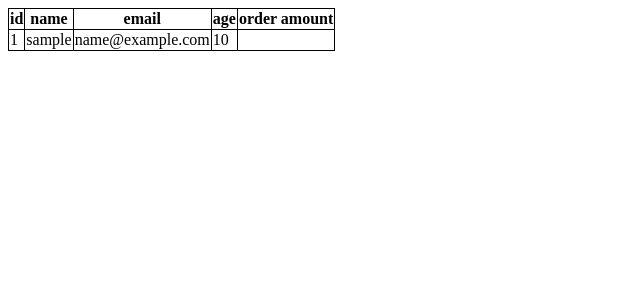
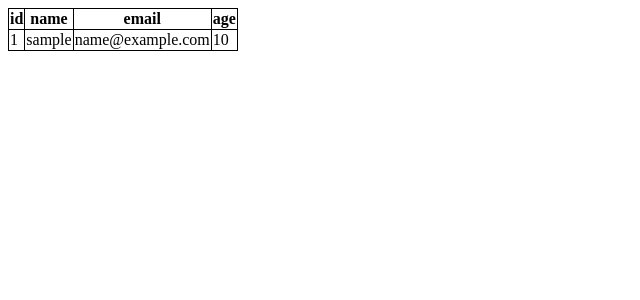
Before and after one commit to Dhinesh2820/flask_rendertemplate_database_connection, a Flask app: page /users/1 in a window 1280 px wide. Shown: the top 300 px of the page, without its empty margins (0-640 px from the left). Run offline with Flask 3, Linux system fonts and the light colour scheme; tables that the repository leaves empty hold one stand-in row (values such as "Sample post").

Commit message:
change cssandalsoregisterstatus create

```diff
--- a/models.py
+++ b/models.py
@@ -14,7 +14,7 @@
     phone=db.Column(db.String(500))
     address=db.Column(db.String(500))
     data=db.Column(db.LargeBinary)
-
+    registration_status = db.Column(db.Boolean, default=False)
 
 class Order(db.Model):
     id = db.Column(db.Integer, primary_key=True)
--- a/routes.py
+++ b/routes.py
@@ -160,3 +160,20 @@
         })
     # return jsonify(result)
     return render_template('image.html',result=result)
+
+@join_routes.route('/registered_users', methods=['GET'])
+def get_registered_users():
+    subquery = db.session.query(User.id).filter(User.registration_status == 1).subquery()
+
+    query = db.session.query(User).filter(User.id.in_(subquery))
+
+    result = []
+    for user in query:
+        result.append({
+            'id': user.id,
+            'username': user.username,
+            'email': user.email,
+            'registration_status': user.registration_status
+        })
+
+    return jsonify(result)
--- a/templates/id.html
+++ b/templates/id.html
@@ -4,7 +4,13 @@
         <title>
             indexpage
         </title>
-        <link rel="stylesheet" href="static/css/style.css" />
+        <style>
+            tr,th,td,table{
+                border: 1px  solid black;
+                border-collapse: collapse;
+                border-radius: 10px;
+            }
+        </style>
     </head>
     <body>
         <table>
@@ -13,7 +19,6 @@
                 <th>name</th>
                 <th>email</th>
                 <th>age</th>
-                <th>order amount</th>
             </tr>
             <tr>
                 <td>{{result[0]['id']}}</td>
@@ -21,5 +26,6 @@
                 <td>{{result[0]['contact']}}</td>
                 <td>{{result[0]['age']}}</td>
             </tr>
+        </table>
     </body>
 </html>
```
